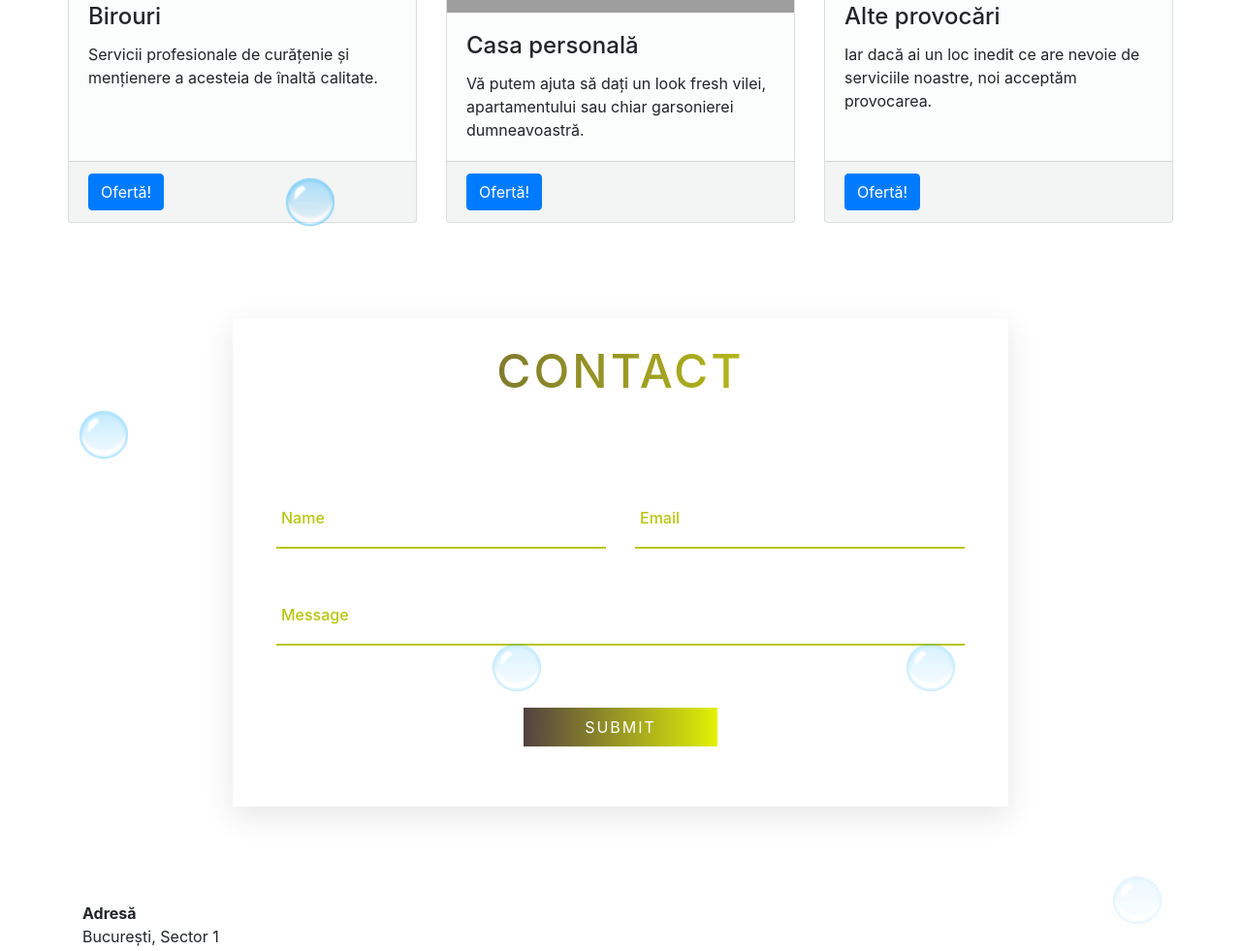
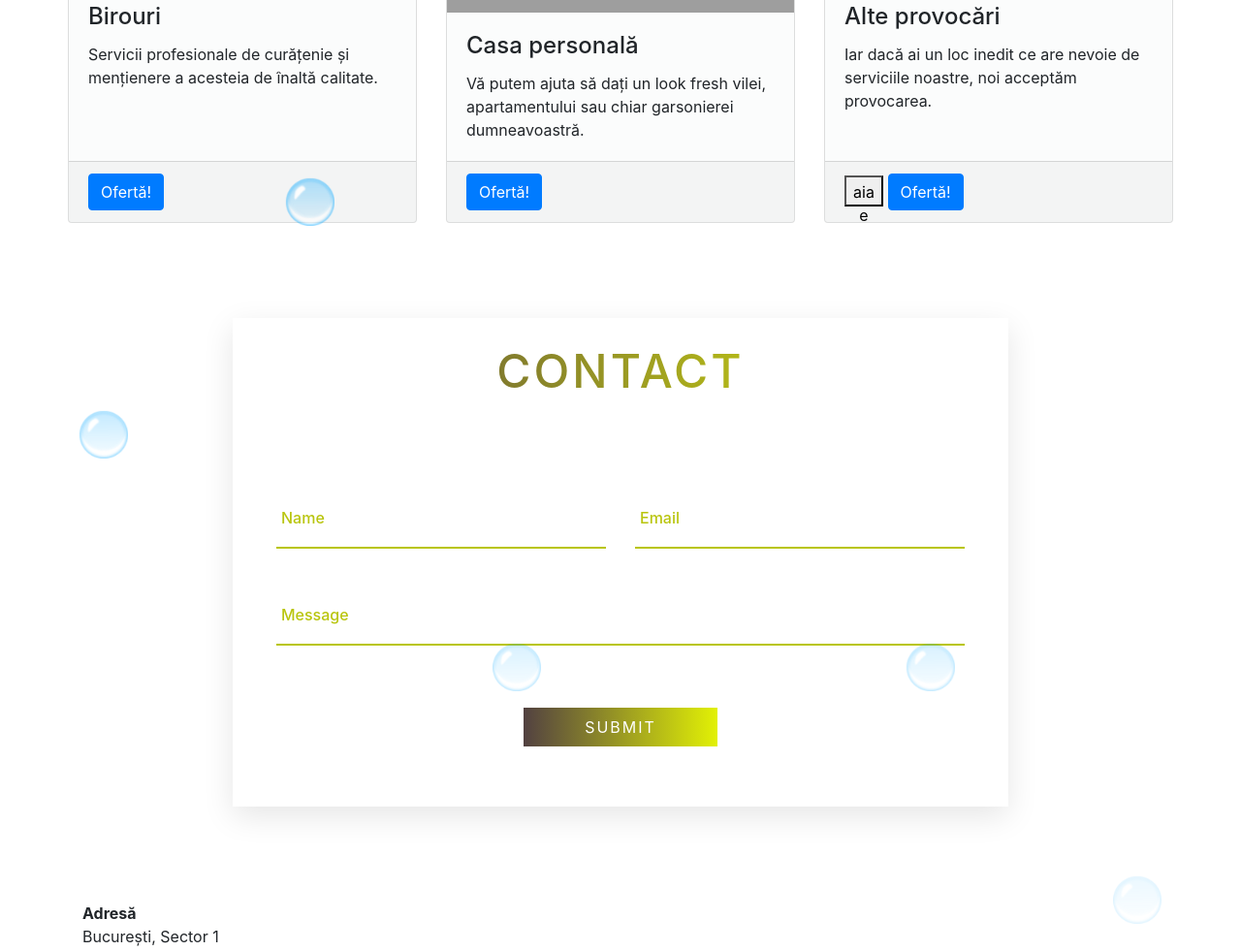
Before and after one commit to Jus7Alex/WebPage.github.io, a website: page index.html in a window 1280 px wide. Shown: the part 2040-3021 px from the top of the page at 97% size. Drawn offline with Linux system fonts and the light colour scheme; grey boxes are pictures that could not be loaded; a web font is replaced by a local one.

Commit message:
Update index.html

```diff
--- a/index.html
+++ b/index.html
@@ -173,10 +173,12 @@ function loadDoc() {
           </div>
           <div class="card-footer">
 
+            <button id="button" onclick="loadDoc()">
+                 <span class="navbar-toggler-icon">aia e</span>
+             </button>
 
 
-
-            <a href="#" class="btn btn-primary" id="button" onclick="loadDoc()">Ofertă!</a>
+            <a href="#" class="btn btn-primary" >Ofertă!</a>
           </div>
         </div>
       </div>
```
